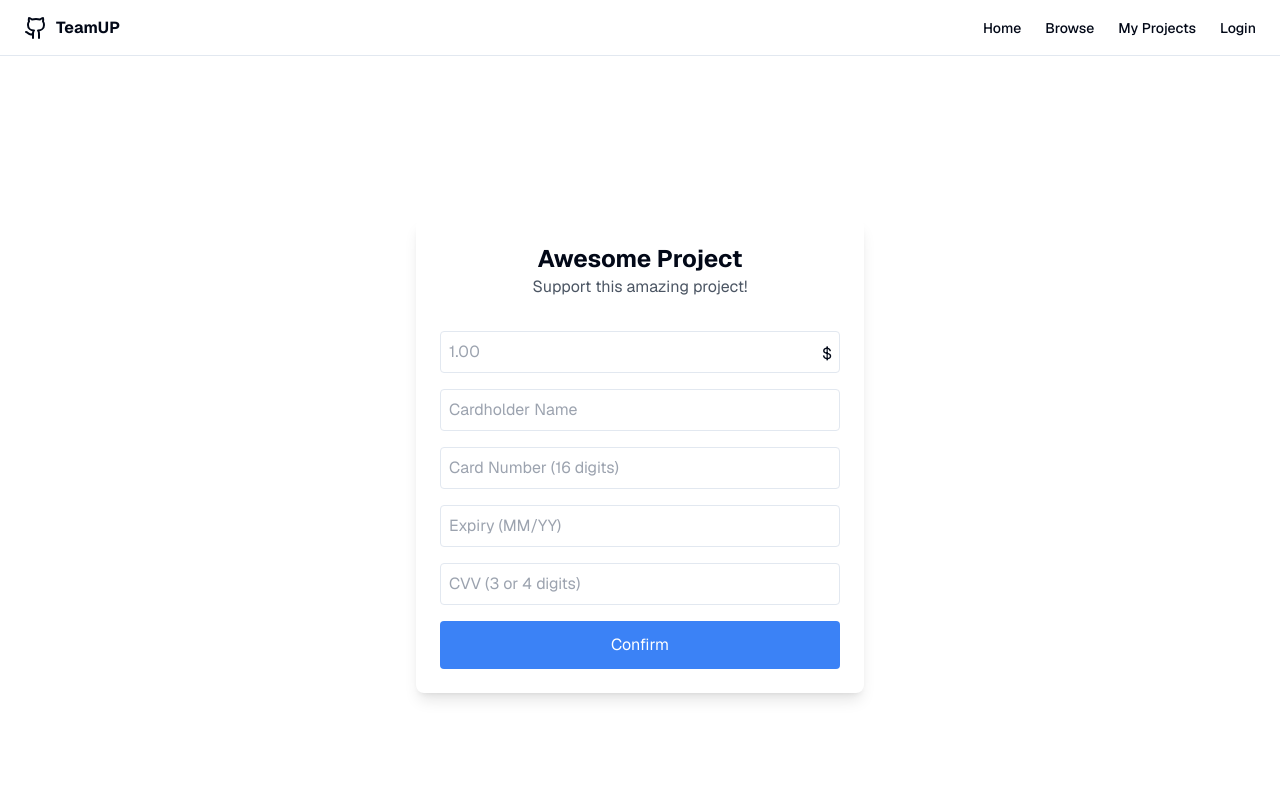
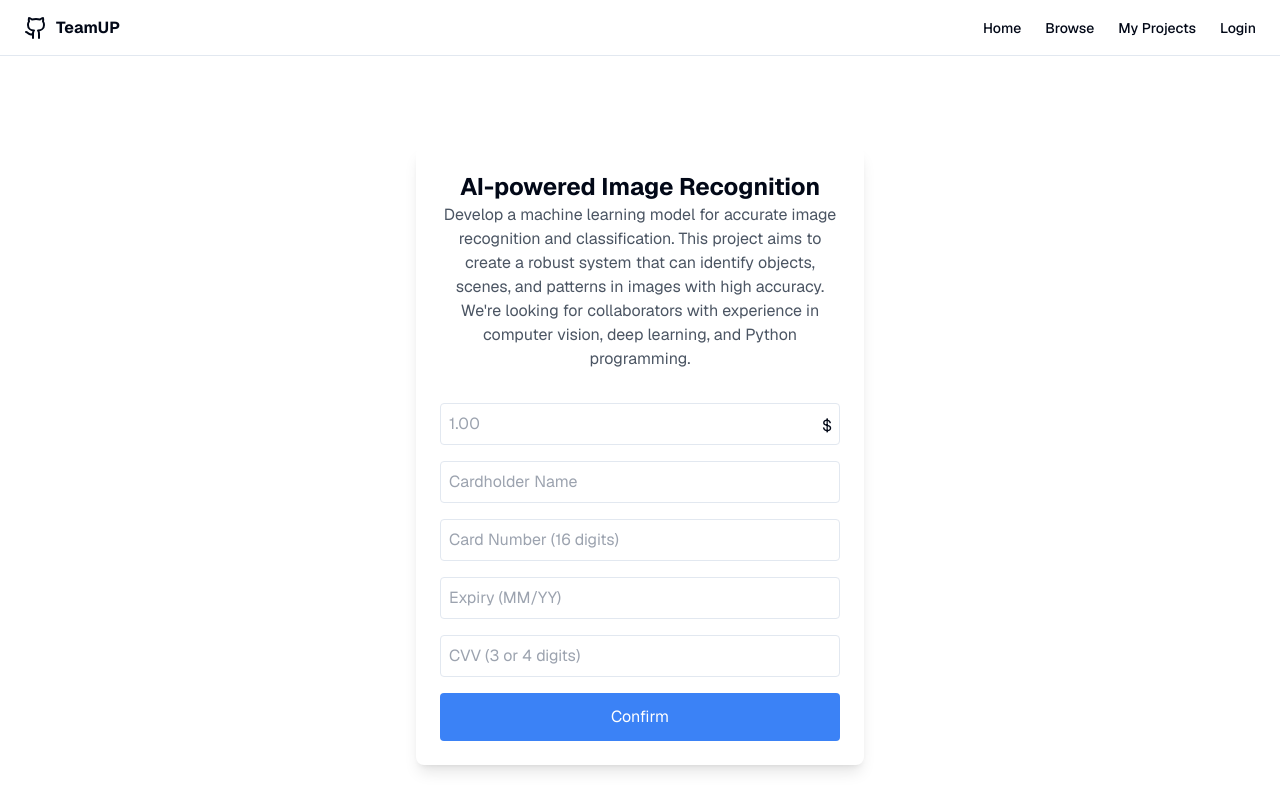
Before and after one commit to TeamUP-2025/TeamUp-Frontend, a Next.js app: page /project/1/donate in a window 1280 px wide. Shown: the top 810 px of the page. Built offline with nearby package versions, Linux system fonts and the light colour scheme; no server answers.

Commit message:
create simple interchange-able form and change donate project sample to match project detail

```diff
--- a/src/app/project/[id]/donate/page.tsx
+++ b/src/app/project/[id]/donate/page.tsx
@@ -14,7 +14,68 @@ export default function DonatePage() {
 
   // use id from url to get project (API to be implemented)
   // mock up project data
-  const project = { title: "Awesome Project", description: "Support this amazing project!" };
+  const project = {
+    id: 1,
+    title: "AI-powered Image Recognition",
+    description:
+      "Develop a machine learning model for accurate image recognition and classification. This project aims to create a robust system that can identify objects, scenes, and patterns in images with high accuracy. We're looking for collaborators with experience in computer vision, deep learning, and Python programming.",
+    longDescription:
+      "Our project focuses on pushing the boundaries of image recognition technology. We're implementing state-of-the-art convolutional neural networks and exploring novel architectures to improve accuracy and efficiency. The system will be designed to handle a wide range of image types and will be optimized for both speed and accuracy. Key features we're working on include:\n\n- Multi-object detection and classification\n- Scene understanding and context analysis\n- Real-time processing for video streams\n- Integration with mobile and web platforms\n- Customizable training for specific use cases",
+    tags: ["Python", "TensorFlow", "Computer Vision", "Deep Learning", "CNN"],
+    roadmap: [
+      {
+        milestone: "Research and Planning",
+        description:
+          "Gather requirements, research state-of-the-art techniques, and plan project architecture",
+        status: "Completed",
+      },
+      {
+        milestone: "Data Collection and Preprocessing",
+        description: "Collect and preprocess diverse image datasets for training",
+        status: "In Progress",
+      },
+      {
+        milestone: "Model Development",
+        description: "Develop and train initial CNN models",
+        status: "Not Started",
+      },
+      {
+        milestone: "Testing and Optimization",
+        description: "Conduct thorough testing and optimize model performance",
+        status: "Not Started",
+      },
+      {
+        milestone: "Integration and Deployment",
+        description:
+          "Integrate the model into a user-friendly application and deploy",
+        status: "Not Started",
+      },
+    ],
+    goals: [
+      "Achieve 95% accuracy in object recognition across diverse image types",
+      "Develop a model capable of real-time processing for video streams",
+      "Create a user-friendly API for easy integration into various applications",
+      "Optimize the model for mobile devices without significant performance loss",
+      "Publish research findings and contribute to the open-source community",
+    ],
+    license: {
+      name: "MIT License",
+      description:
+        "a simple and permissive open-source license that allows developers to use, modify, distribute, and sublicense software with minimal restrictions. Here are the key terms of the MIT License",
+      permission: [
+        "Commercial Use",
+        "Distribution",
+        "Modification",
+        "Private Use",
+      ],
+      condition: ["License and copyright notice"],
+      limitation: ["Liability", "Warranty"],
+    },
+  };
+
+  if (projectId !== project.id) {
+    notFound();
+  }
 
   // State for money amount input
   const [money, setMoney] = useState("");
--- a/src/app/project/[id]/edit/page.tsx
+++ b/src/app/project/[id]/edit/page.tsx
@@ -1 +1,87 @@
 //call create-edit page component in edit mode
+"use client";
+
+import ProjectForm from "~/components/ui/project-form";
+import { notFound, useParams, useRouter } from "next/navigation";
+import { toast } from "react-toastify";
+
+export default function EditProjectPage() {
+  const router = useRouter()
+  const params = useParams();
+
+  const projectId = params.id ? Number.parseInt(params.id as string, 10) : null;
+
+  // use id from url to get project (API to be implemented)
+  // mock up project data
+  const project = {
+    id: 1,
+    title: "AI-powered Image Recognition",
+    description:
+      "Develop a machine learning model for accurate image recognition and classification. This project aims to create a robust system that can identify objects, scenes, and patterns in images with high accuracy. We're looking for collaborators with experience in computer vision, deep learning, and Python programming.",
+    longDescription:
+      "Our project focuses on pushing the boundaries of image recognition technology. We're implementing state-of-the-art convolutional neural networks and exploring novel architectures to improve accuracy and efficiency. The system will be designed to handle a wide range of image types and will be optimized for both speed and accuracy. Key features we're working on include:\n\n- Multi-object detection and classification\n- Scene understanding and context analysis\n- Real-time processing for video streams\n- Integration with mobile and web platforms\n- Customizable training for specific use cases",
+    tags: ["Python", "TensorFlow", "Computer Vision", "Deep Learning", "CNN"],
+    roadmap: [
+      {
+        milestone: "Research and Planning",
+        description:
+          "Gather requirements, research state-of-the-art techniques, and plan project architecture",
+        status: "Completed",
+      },
+      {
+        milestone: "Data Collection and Preprocessing",
+        description: "Collect and preprocess diverse image datasets for training",
+        status: "In Progress",
+      },
+      {
+        milestone: "Model Development",
+        description: "Develop and train initial CNN models",
+        status: "Not Started",
+      },
+      {
+        milestone: "Testing and Optimization",
+        description: "Conduct thorough testing and optimize model performance",
+        status: "Not Started",
+      },
+      {
+        milestone: "Integration and Deployment",
+        description:
+          "Integrate the model into a user-friendly application and deploy",
+        status: "Not Started",
+      },
+    ],
+    goals: [
+      "Achieve 95% accuracy in object recognition across diverse image types",
+      "Develop a model capable of real-time processing for video streams",
+      "Create a user-friendly API for easy integration into various applications",
+      "Optimize the model for mobile devices without significant performance loss",
+      "Publish research findings and contribute to the open-source community",
+    ],
+    license: {
+      name: "MIT License",
+      description:
+        "a simple and permissive open-source license that allows developers to use, modify, distribute, and sublicense software with minimal restrictions. Here are the key terms of the MIT License",
+      permission: [
+        "Commercial Use",
+        "Distribution",
+        "Modification",
+        "Private Use",
+      ],
+      condition: ["License and copyright notice"],
+      limitation: ["Liability", "Warranty"],
+    },
+  };
+
+  if (projectId !== project.id) {
+    notFound();
+  }
+
+  return (
+    <div>
+      <ProjectForm
+        mode="edit"
+        project= { project }
+      />
+    </div>
+  );
+}
--- a/src/app/project/create/page.tsx
+++ b/src/app/project/create/page.tsx
@@ -1 +1,12 @@
 //call create-edit page component in create mode
+import ProjectForm from "~/components/ui/project-form";
+import { toast } from "react-toastify";
+
+export default function CreateProjectPage() {
+  return (
+    <div>
+      <ProjectForm
+        mode="create" />
+    </div>
+  );
+}
--- /dev/null
+++ b/src/components/ui/project-form.tsx
@@ -0,0 +1,25 @@
+// components/ProjectForm.tsx
+interface ProjectFormProps {
+    mode: 'create' | 'edit';
+    project?: object
+  }
+
+  const ProjectForm: React.FC<ProjectFormProps> = ({ mode, project }) => {
+    return (
+      <div>
+        <h1>{mode === 'create' ? 'Create Project' : `Edit Project #${project.id}`}</h1>
+        <form>
+          <input
+            type="text"
+            placeholder={mode === 'create' ? 'Enter new project name' : 'Update project name'}
+            defaultValue={project?.title || ''}
+          />
+          <button type="submit">
+            {mode === 'create' ? 'Create Project' : 'Save Changes'}
+          </button>
+        </form>
+      </div>
+    );
+  };
+
+  export default ProjectForm;
```
